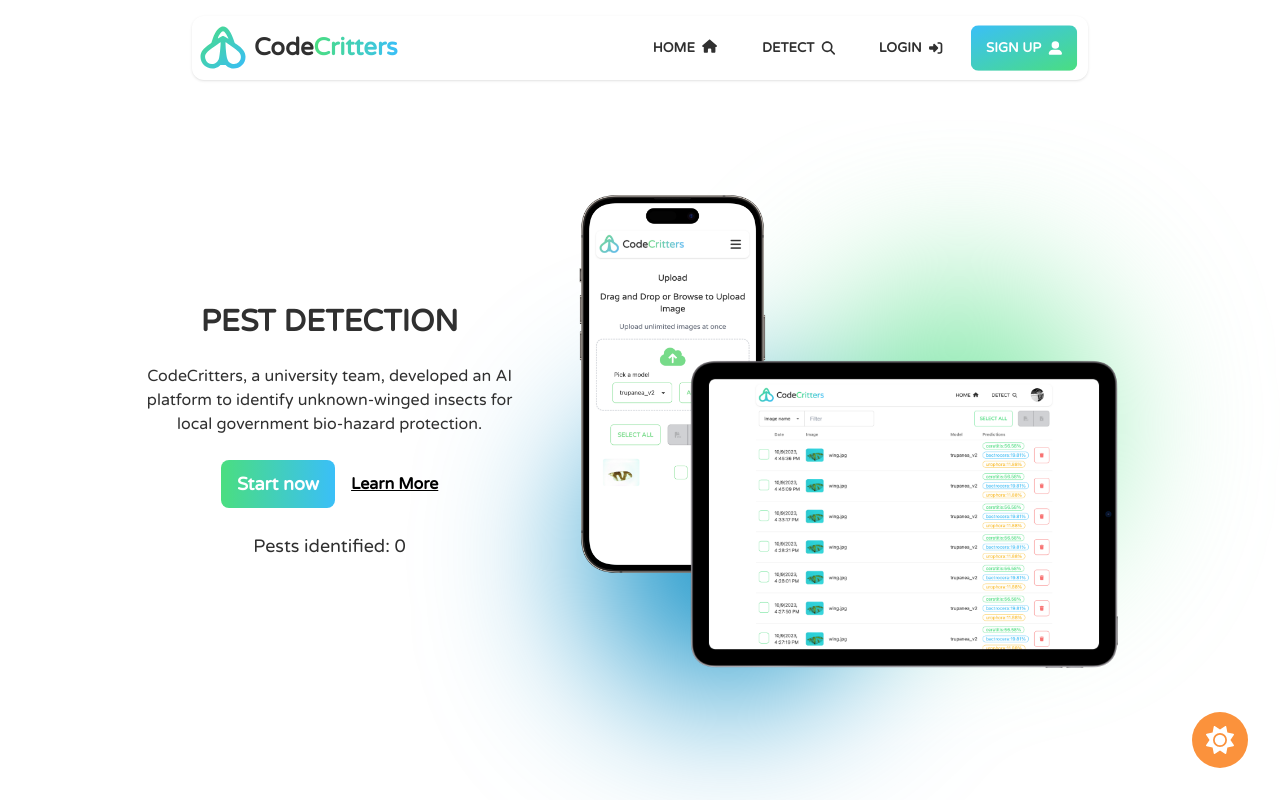
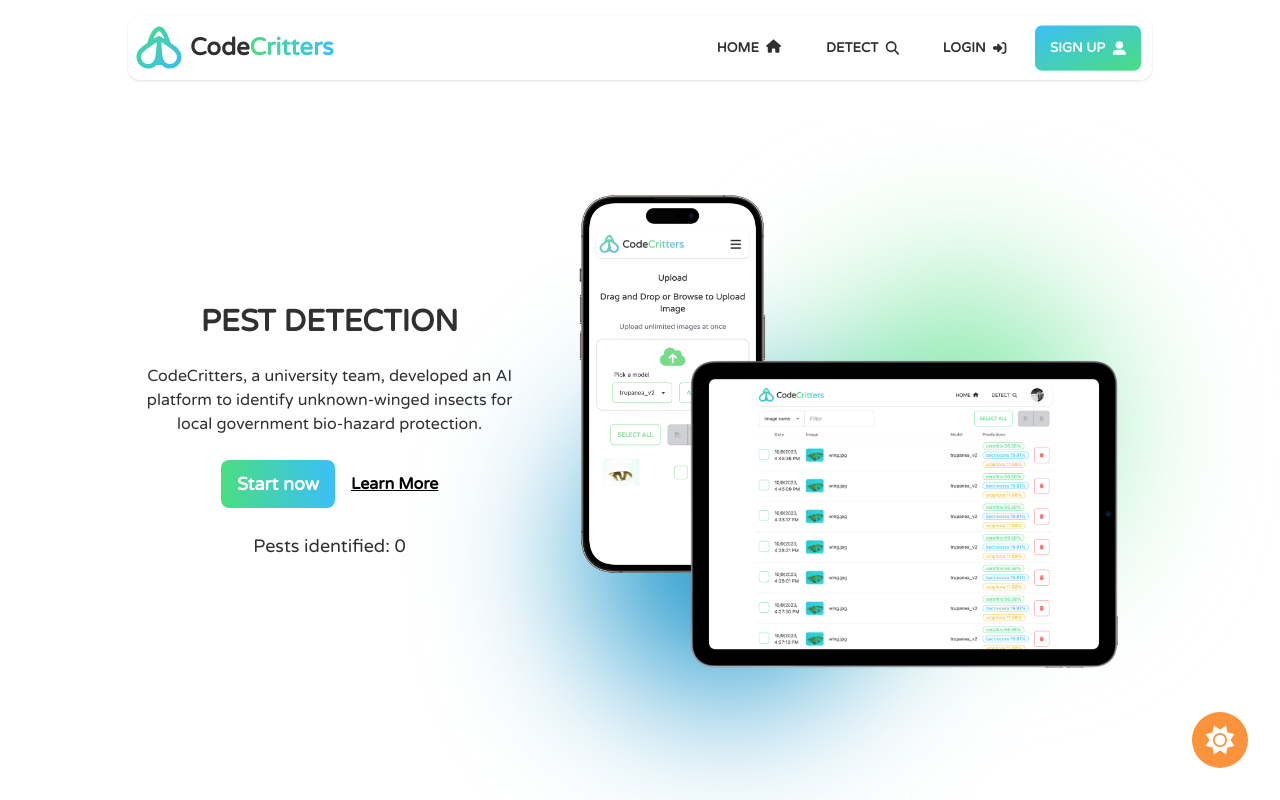
Before and after one commit to uoa-compsci399-s2-2023/capstone-project-team-34-code-critters, a React (Create React App) app in the folder frontend/: page / in a window 1280 px wide. Shown: the top 800 px of the page. Built offline with nearby package versions, Linux system fonts and the light colour scheme; no server answers; the database is empty.

Commit message:
fixing width

```diff
--- a/frontend/src/Components/Navbar.tsx
+++ b/frontend/src/Components/Navbar.tsx
@@ -58,7 +58,7 @@
   if (navbarEnabled) {
     if (loginEnabled) {
       return (
-        <div className={`navbar z-10 left-1/2 -translate-x-1/2 w-11/12 max-w-4xl top-4 shadow dark:shadow-xl dark:bg-neutral-800 backdrop-blur-sm rounded-xl  ${isHomePage ? 'absolute' : 'fixed '}`}>
+        <div className={`navbar z-10 left-1/2 -translate-x-1/2 w-11/12 max-w-4xl xl:max-w-5xl top-4 shadow dark:shadow-xl dark:bg-neutral-800 backdrop-blur-sm rounded-xl  ${isHomePage ? 'absolute' : 'fixed '}`}>
           <div className="flex-1 flex gap-2">
             <div className="cursor-pointer" onClick={() => navigate('/')}>
               <img src="/logos/logoV2.svg" alt="logo" />
--- a/frontend/src/Pages/detection/Detection.tsx
+++ b/frontend/src/Pages/detection/Detection.tsx
@@ -249,7 +249,7 @@
   };
   return (
     <div className="w-full h-full flex justify-center overflow-y-auto overflow-x-hidden pt-24 pb-4">
-      <div className="max-w-4xl w-11/12 flex flex-col items-center h-fit gap-4">
+      <div className="max-w-4xl xl:max-w-5xl w-11/12 flex flex-col items-center h-fit gap-4">
         <h1 className="font-varela text-xl font-bold dark:text-neutral-100">Upload</h1>
         <h1 className="text-xl font-varela text-center dark:text-neutral-100">
           Drag and Drop or Browse to Upload
--- a/frontend/src/Pages/history/History.tsx
+++ b/frontend/src/Pages/history/History.tsx
@@ -182,7 +182,7 @@
       {isLoading ? (
         <span className="loading loading-spinner text-primary loading-lg" />
       ) : (
-        <div className="max-w-4xl w-11/12">
+        <div className="max-w-5xl xl:max-w-6xl w-11/12">
           <div className="sm:px-2 pb-2 flex items-center justify-between">
             <div className="join">
               <div className="tooltip tooltip-bottom" data-tip="Filter by">
```
